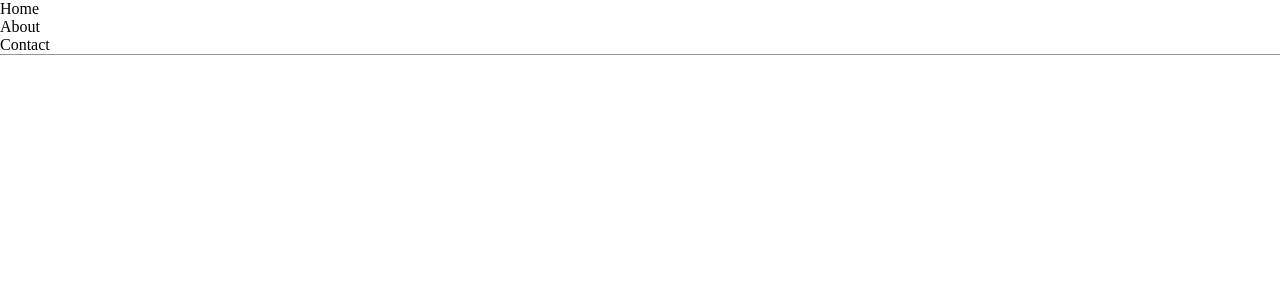
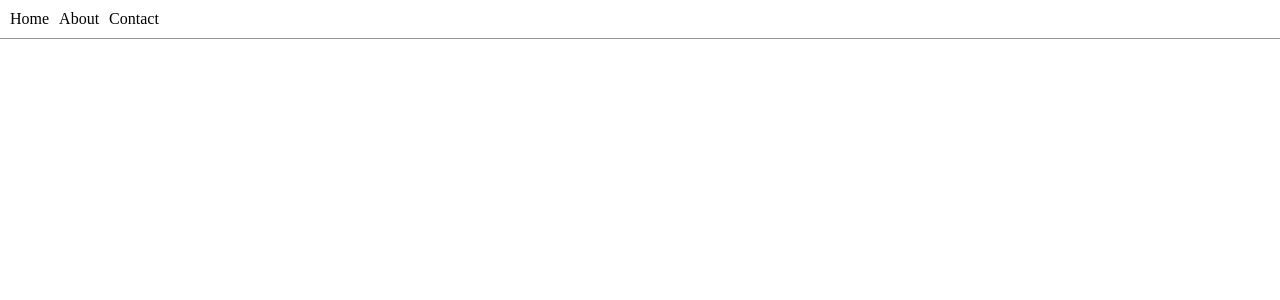
Before and after one commit to john-ngai/react_navbar, a React (Create React App) app: page / in a window 1280 px wide. Shown: the top 300 px of the page. Built offline with nearby package versions, Linux system fonts and the light colour scheme.

Commit message:
Import classNames

```diff
--- a/src/Navbar.js
+++ b/src/Navbar.js
@@ -1,12 +1,14 @@
 import { useState } from 'react';
+import classNames from 'classnames';
 import { FontAwesomeIcon } from '@fortawesome/react-fontawesome';
 import { faBars } from '@fortawesome/free-solid-svg-icons';
 
 export default function Navbar() {
   const [displayNavList, setDisplayNavList] = useState(false);
 
-  const navListClass = displayNavList ?
-    'navbar-list--active' : 'navbar-list--inactive';
+  const navListClass = classNames('navbar-list', {
+    active: displayNavList,
+  });
 
   const toggleNavList = () => setDisplayNavList(prev => !prev);
 
```
